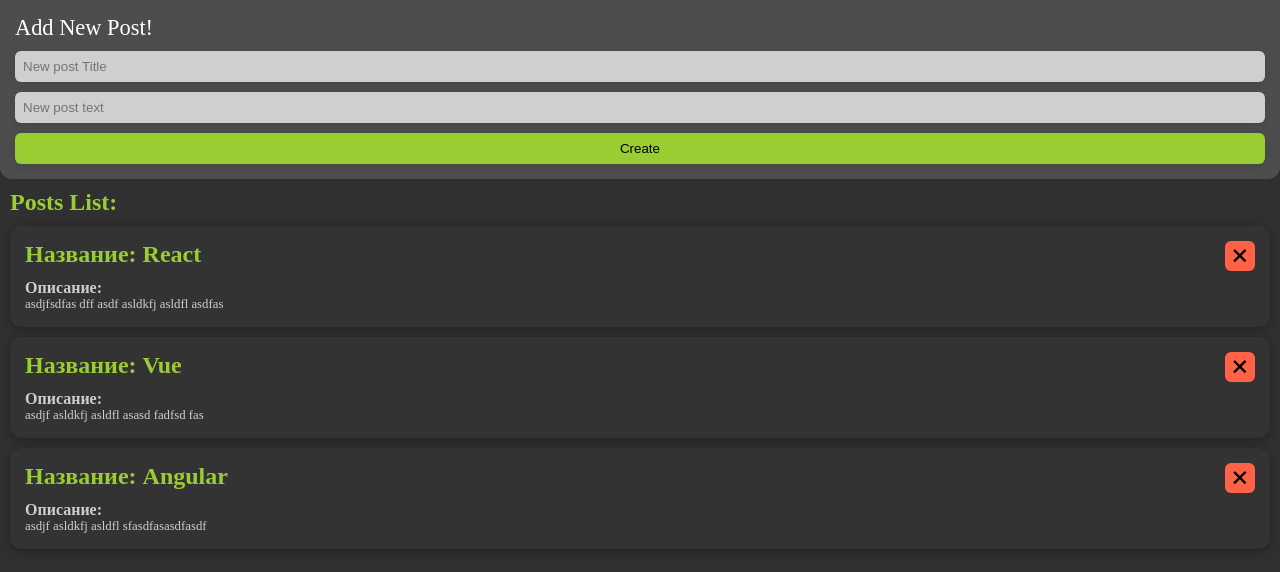
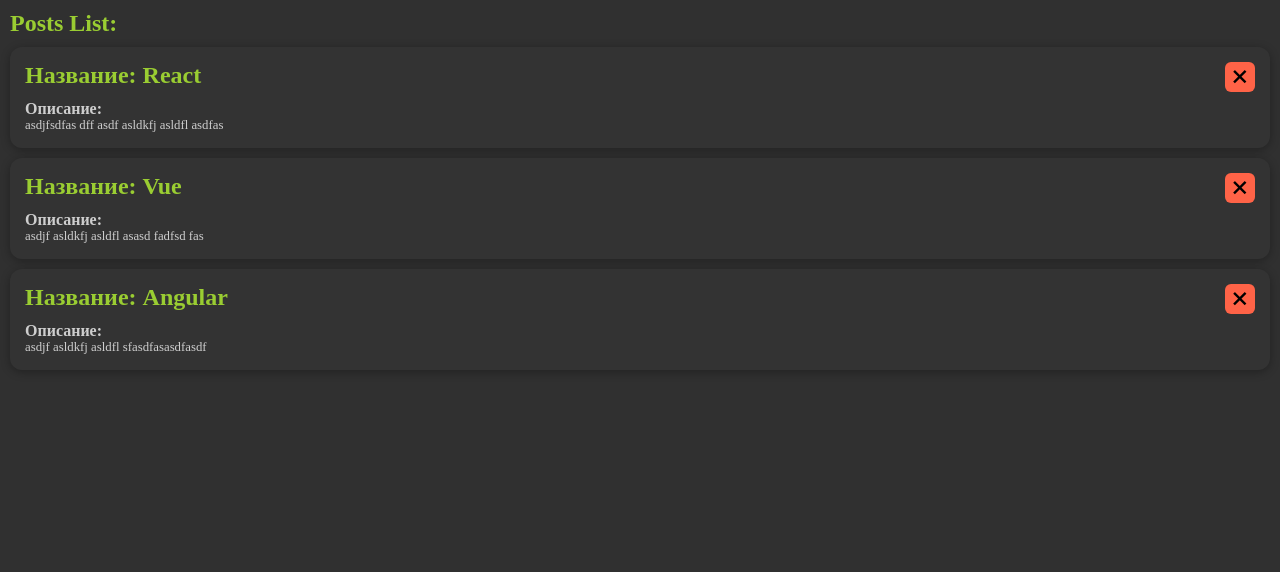
Before and after one commit to AleshaIdetRvat/first-vue-todo-app, a Vue app: page / in a window 1280 px wide. Shown: the top 572 px of the page. Built offline with nearby package versions, Linux system fonts and the light colour scheme.

Commit message:
add `ModalWindow` component to the UI-library

```diff
--- a/src/App.vue
+++ b/src/App.vue
@@ -1,6 +1,12 @@
+// note: Остановился на 1ч 7мин ->
+https://www.youtube.com/watch?v=XzLuMtDelGk&t=2753s
+
 <template>
     <div class="app">
-        <new-post-form @addNewPost="handleNewPost" />
+        <modal-window :isShow="false">
+            <new-post-form @addNewPost="handleNewPost" />
+        </modal-window>
+
         <post-list :posts="posts" @delete="deletePost" />
     </div>
 </template>
@@ -37,12 +43,9 @@ export default {
     },
     methods: {
         handleNewPost(post) {
-            this.posts = [...this.posts, post]
-            // this.posts.push(post)
+            this.posts = [post, ...this.posts]
         },
         deletePost(postId) {
-            console.log("post id", postId)
-
             this.posts = this.posts.filter(({ id }) => id !== postId)
         },
     },
@@ -50,14 +53,18 @@ export default {
 </script>
 
 <style>
+:root {
+    --green: yellowgreen;
+    --black: #303030;
+}
 * {
     margin: 0;
     padding: 0;
     box-sizing: border-box;
 }
 body {
-    background: #303030;
-    color: yellowgreen;
+    background: var(--black);
+    color: var(--green);
     overflow: overlay;
 }
 </style>
--- a/src/components/NewPostForm.vue
+++ b/src/components/NewPostForm.vue
@@ -46,11 +46,11 @@ export default {
 .new-post-form {
     padding: 15px;
     color: white;
-    background-color: rgb(77, 77, 77);
+    /* background-color: rgb(77, 77, 77); */
+    /* border-radius: 8px; */
     display: flex;
     flex-direction: column;
     gap: 10px;
-    border-radius: 0px 0px 12px 12px;
 }
 
 .new-post-form__title {
--- a/src/components/PostList.vue
+++ b/src/components/PostList.vue
@@ -1,5 +1,6 @@
 <template>
-    <div class="container">
+    <!--(-) Вариант с v-show - не удаляется, добавляется display: none <div v-show="posts.length > 0" class="container"> -->
+    <div v-if="posts.length > 0" class="container">
         <h2>Posts List:</h2>
         <post-item
             @delete="$emit('delete', post.id)"
@@ -8,6 +9,8 @@
             :key="post.id"
         />
     </div>
+
+    <h2 v-else class="empty-title">Posts not found 🍃</h2>
 </template>
 
 <script>
@@ -31,4 +34,9 @@ export default {
     flex-direction: column;
     gap: 10px;
 }
+
+.empty-title {
+    text-align: center;
+    padding: 10px;
+}
 </style>
--- /dev/null
+++ b/src/components/UI/ModalWindow.vue
@@ -0,0 +1,48 @@
+<template>
+    <div v-if="isShow" class="modal">
+        <div @click.stop class="modal__container">
+            <slot></slot>
+        </div>
+    </div>
+</template>
+
+<script>
+export default {
+    name: "modal-window",
+    props: {
+        isShow: {
+            type: Boolean,
+            default: false,
+        },
+    },
+    methods: {
+        hideModal() {
+            this.$emit("update:isShow", false)
+        },
+    },
+}
+</script>
+
+<style scoped>
+.modal {
+    position: fixed;
+    z-index: 10;
+    top: 0;
+    right: 0;
+    bottom: 0;
+    left: 0;
+
+    display: flex;
+    align-items: center;
+    justify-content: center;
+
+    background-color: #00000090;
+}
+
+.modal__container {
+    padding: 15px;
+    border-radius: 8px;
+
+    background-color: var(--black);
+}
+</style>
--- a/src/components/UI/index.js
+++ b/src/components/UI/index.js
@@ -1,4 +1,5 @@
 import MainBtn from "@/components/UI/MainBtn"
 import CloseBtn from "@/components/UI/CloseBtn"
 import MainInput from "@/components/UI/MainInput"
-export default [MainBtn, CloseBtn, MainInput]
+import ModalWindow from "@/components/UI/ModalWindow"
+export default [MainBtn, CloseBtn, MainInput, ModalWindow]
```
